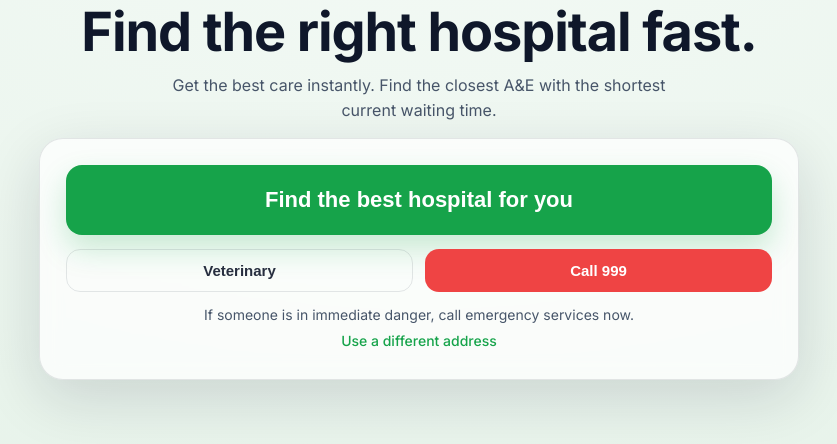
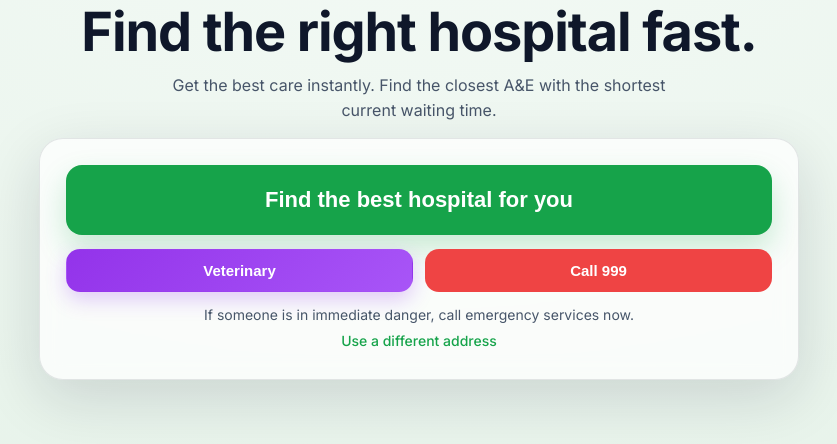
Before and after one commit to antonbhaumik/ICHack26, a Flask app: page / in a window 1280 px wide. Shown: the part 237-681 px from the top of the page, without its empty margins (221-1058 px from the left). Run offline with Flask 3, Linux system fonts and the light colour scheme.

Commit message:
Purple gradient for vet button

```diff
--- a/static/style.css
+++ b/static/style.css
@@ -107,13 +107,14 @@ h1{
 }
 
 .vet-button{
-  background: transparent;
-  color: rgba(15, 23, 42, 0.9);
-  border-color: var(--border);
+  background: linear-gradient(135deg, #9333ea, #a855f7);
+  color: white;
+  border-color: transparent;
+  box-shadow: 0 8px 20px rgba(147, 51, 234, 0.25);
 }
 
 .vet-button:hover{
-  background: rgba(255,255,255,0.65);
+  background: linear-gradient(135deg, #7e22ce, #9333ea);
 }
 
 .emergency-button{
--- a/templates/map.html
+++ b/templates/map.html
@@ -82,7 +82,7 @@
                 Get there with Google Maps
             </button>
             {% if service_type == 'vet' %}
-            <button class="action-button emergency-button" onclick="callRSPCA()">
+            <button class="action-button vet-emergency-button" onclick="callRSPCA()">
                 Call RSPCA
             </button>
             {% else %}
```
